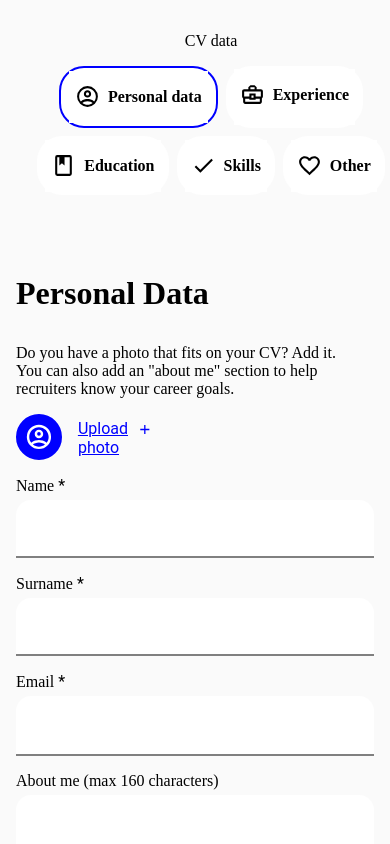
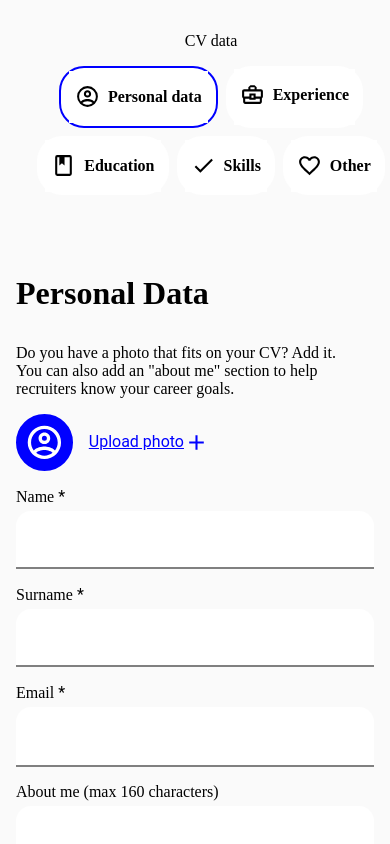
Before and after one commit to newbbiecoder/cv-application, a React (Vite) app: page / in a window 390 px wide. Shown: the top 844 px of the page. Built offline with nearby package versions, Linux system fonts and the light colour scheme; a web font is replaced by a local one.

Commit message:
Changed opacity 0 from input label in addPhoto section to display none to fix height issue of addPhoto svg icon

```diff
--- a/src/App.css
+++ b/src/App.css
@@ -195,7 +195,6 @@ body {
 
             svg {
                 fill: blue;
-                height: 25px;
                 width: 25px;
                 transition: transform 0.3s ease-in-out;
                 transform: rotate(0deg);
@@ -1129,13 +1128,6 @@ label[for="school-end"].studying-hidden {
         padding: 1rem;
     }
 
-    .addPhoto {
-        svg:first-child {
-            height: auto !important;
-            width: auto !important;
-        }
-    }
-
     .preview-container {
         width: 100%;
         overflow-x: auto;
--- a/src/components/personalData.jsx
+++ b/src/components/personalData.jsx
@@ -60,7 +60,7 @@ export default function PersonalDataInput(props) {
                     <div>
                         <p>Upload photo</p>
                         <svg xmlns="http://www.w3.org/2000/svg" viewBox="0 0 24 24"><title>plus</title><path d="M19,13H13V19H11V13H5V11H11V5H13V11H19V13Z" /></svg>
-                        <input type="file" name="uploadPhoto" id="uploadPhoto" accept="image/*" onChange={handleFileChange} style={{opacity: 0}} />
+                        <input type="file" name="uploadPhoto" id="uploadPhoto" accept="image/*" onChange={handleFileChange} style={{display: 'none'}} />
                     </div>
                 </label>
             ) : (
```
